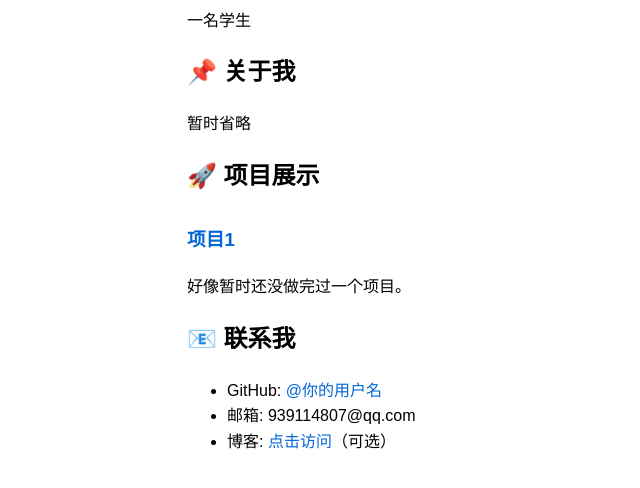
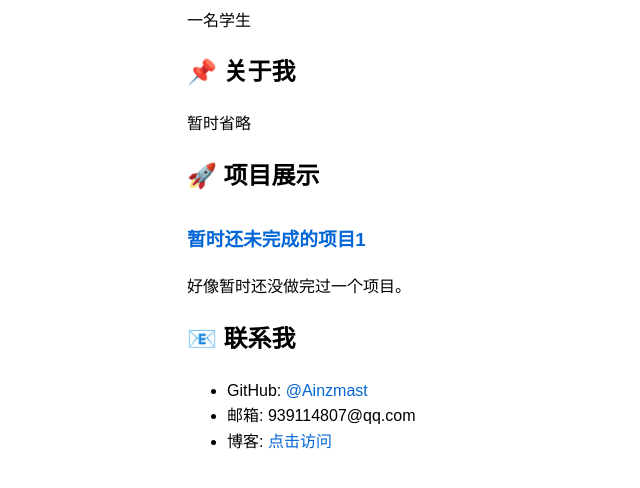
Before and after one commit to Ainamast/ainzmast.github.io, a plain HTML site: page index.html in a window 1280 px wide. Shown: the part 132-620 px from the top of the page, without its empty margins (53-693 px from the left). Drawn offline with Linux system fonts and the light colour scheme.

Commit message:
Update index.html

```diff
--- a/index.html
+++ b/index.html
@@ -18,16 +18,16 @@ TYPE html>
     <h2>🚀 项目展示</h2>
     <div class="projects">
         <!-- 示例项目 -->
-        <h3><a href="www.baidu.com[项目GitHub链接]">项目1</a></h3>
+        <h3><a href="www.baidu.com[项目GitHub链接]">暂时还未完成的项目1</a></h3>
         <p>好像暂时还没做完过一个项目。</p>
 
     </div>
 
     <h2>📧 联系我</h2>
     <ul>
-        <li>GitHub: <a href="https://github.com/Ainzmast">@你的用户名</a></li>
+        <li>GitHub: <a href="https://github.com/Ainzmast">@Ainzmast</a></li>
         <li>邮箱: 939114807@qq.com</li>
-        <li>博客: <a href="www.baidu.com">点击访问</a>（可选）</li>
+        <li>博客: <a href="www.baidu.com">点击访问</a></li>
     </ul>
 </body>
 </html>
```
